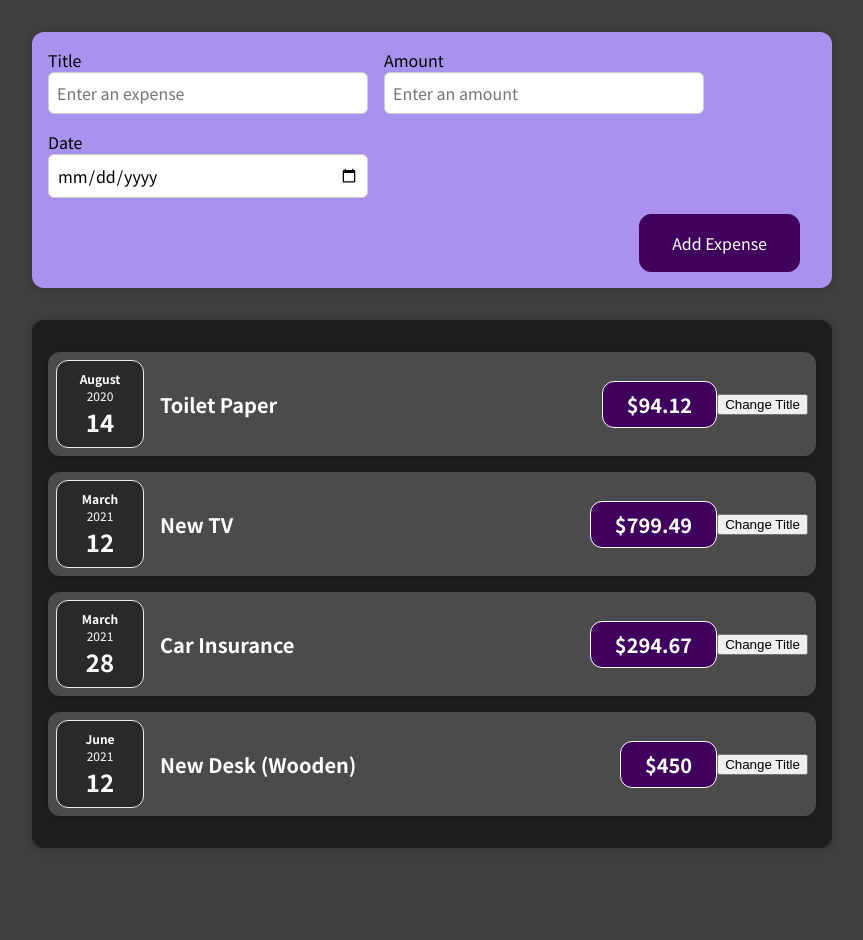
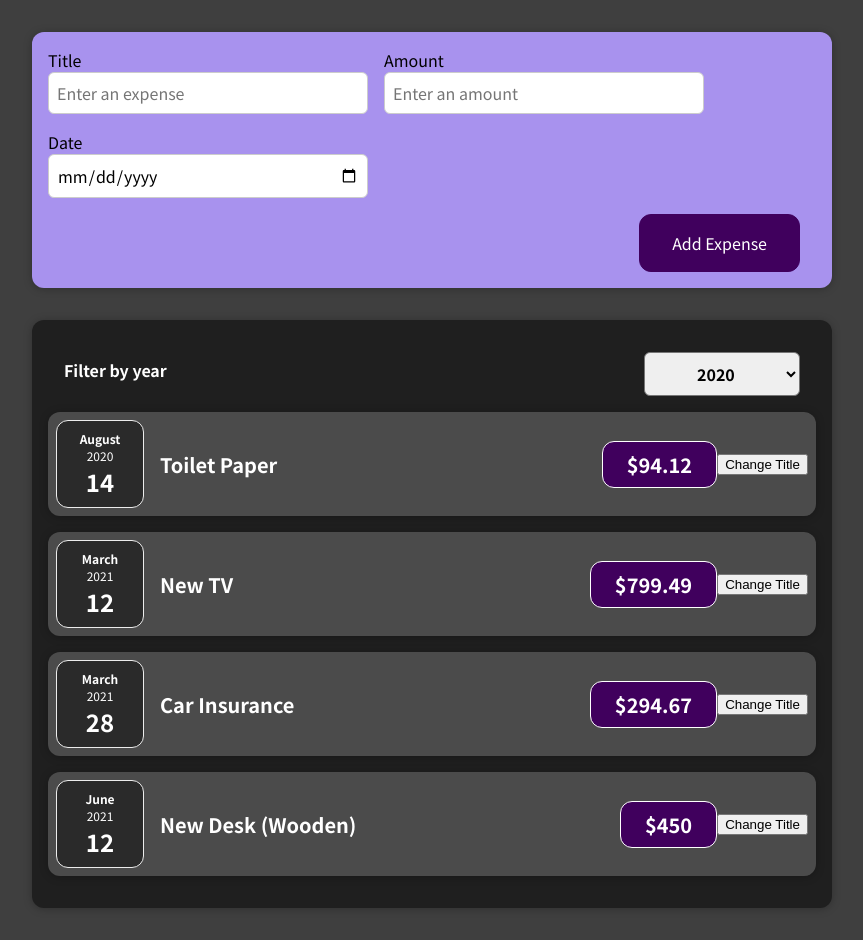
Before and after one commit to delroscol98/Expense-tracker, a React (Create React App) app: page / in a window 1280 px wide. Shown: the whole page, without its empty margins (208-1071 px from the left). Before the commit the page ends 880 px from the top, so only its background shows below. Built offline with nearby package versions, Linux system fonts and the light colour scheme.

Commit message:
added expenseFilter

```diff
--- /dev/null
+++ b/src/components/Expenses/ExpenseFilter.css
@@ -0,0 +1,24 @@
+.expenses-filter {
+  color: white;
+  padding: 0 1rem;
+}
+
+.expenses-filter__control {
+  display: flex;
+  width: 100%;
+  align-items: center;
+  justify-content: space-between;
+  margin: 1rem 0;
+}
+
+.expenses-filter label {
+  font-weight: bold;
+  margin-bottom: 0.5rem;
+}
+
+.expenses-filter select {
+  font: inherit;
+  padding: 0.5rem 3rem;
+  font-weight: bold;
+  border-radius: 6px;
+}
--- /dev/null
+++ b/src/components/Expenses/ExpenseFilter.js
@@ -0,0 +1,26 @@
+import React from "react";
+
+import "./ExpenseFilter.css";
+
+const ExpenseFilter = (props) => {
+  const saveFilterYear = (event) => {
+    // console.log(event.target.value);
+    props.onChangeFilter(event.target.value);
+  };
+
+  return (
+    <div className="expenses-filter">
+      <div className="expenses-filter__control">
+        <label>Filter by year</label>
+        <select value={props.selected} onChange={saveFilterYear}>
+          <option value="2022">2022</option>
+          <option value="2021">2021</option>
+          <option value="2020">2020</option>
+          <option value="2019">2019</option>
+        </select>
+      </div>
+    </div>
+  );
+};
+
+export default ExpenseFilter;
--- a/src/components/Expenses/Expenses.js
+++ b/src/components/Expenses/Expenses.js
@@ -1,11 +1,23 @@
-import React from "react";
+import React, { useState } from "react";
 import ExpenseItem from "./ExpenseItem";
+import ExpensesFilter from "./ExpenseFilter";
 import Card from "../UI/Card";
 import "./Expenses.css";
 
 const Expenses = (props) => {
+  const [filteredYear, setFilteredYear] = useState("2020");
+
+  const filterChangeHandler = (selectedYear) => {
+    // console.log(selectedYear);
+    setFilteredYear(selectedYear);
+  };
+
   return (
     <Card className="expenses">
+      <ExpensesFilter
+        selected={filteredYear}
+        onChangeFilter={filterChangeHandler}
+      />
       <ExpenseItem
         title={props.expenses[0].title}
         amount={props.expenses[0].amount}
```
